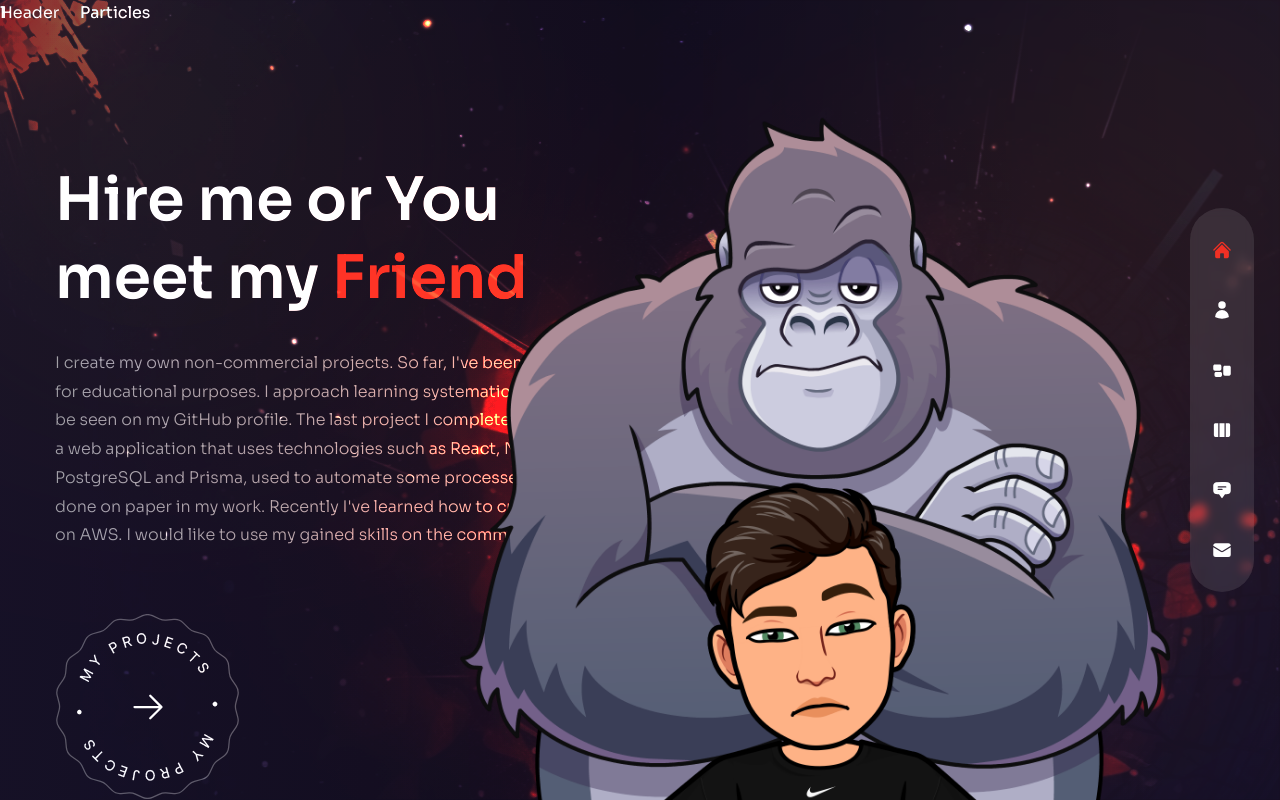
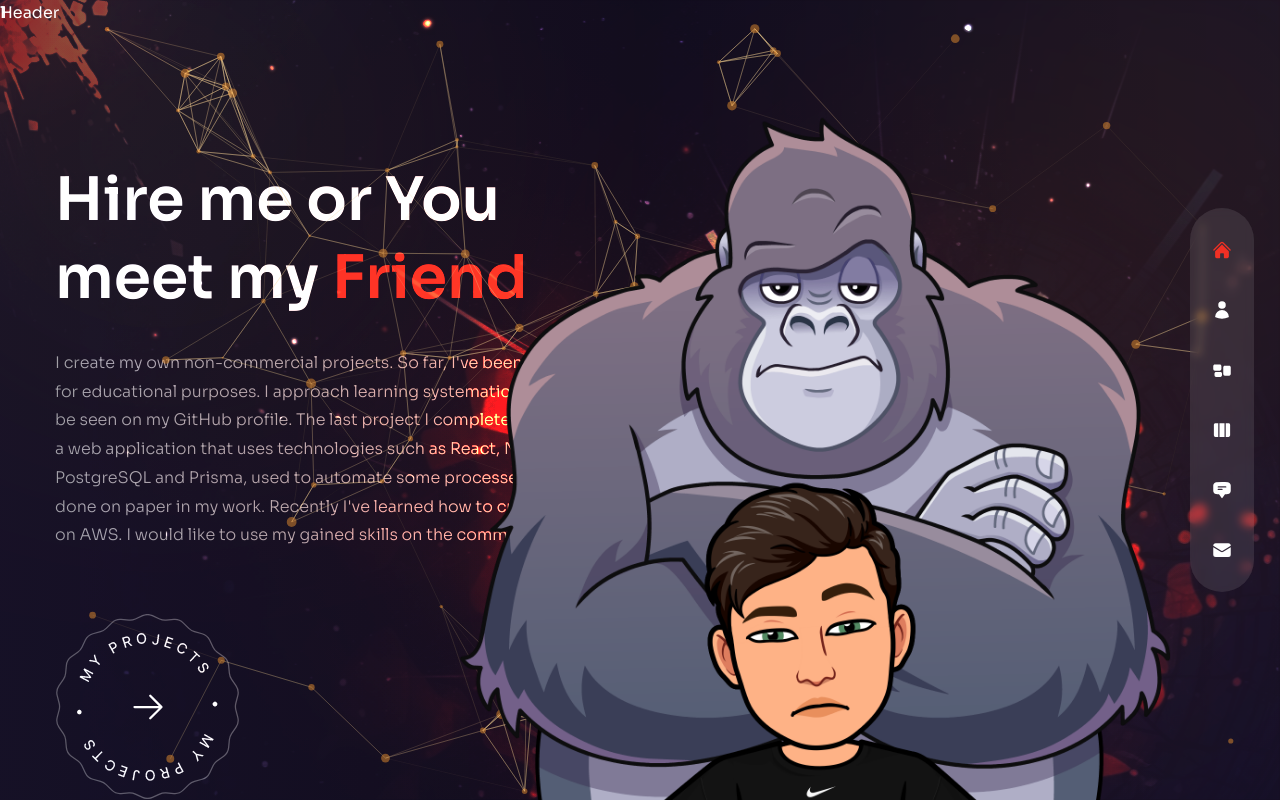
Before and after one commit to baranero/portfolio, a Next.js app: page / in a window 1280 px wide. Built offline with nearby package versions, Linux system fonts and the light colour scheme.

Commit message:
added particles background

```diff
--- a/components/ParticlesContainer.tsx
+++ b/components/ParticlesContainer.tsx
@@ -1,7 +1,94 @@
-import React from 'react'
+import { Particles } from "react-tsparticles";
+import { loadFull } from "tsparticles";
+import Reac, { useCallback } from "react";
 
 const ParticlesContainer = () => {
-  <div>Particles Container</div>;
+  const particlesInit = useCallback(async (engine: any) => {
+    await loadFull(engine);
+  }, []);
+
+  const partclesLoaded = useCallback(async () => {}, []);
+
+  return (
+    <Particles
+    className=" w-full h-full absolute translate-z-0"
+      id="tsparticles"
+      init={particlesInit}
+      loaded={partclesLoaded}
+      options={{
+        fullScreen: { enable: false },
+        background: {
+          color: {
+            value: "",
+          },
+        },
+        fps_limit: 120,
+        interactivity: {
+          events: {
+            onClick: {
+              enable: false,
+              mode: "push",
+            },
+            onHover: {
+              enable: true,
+              mode: 'repulse'
+            },
+            resize: true,
+          },
+          modes: {
+            push: {
+              quanity: 90
+            },
+            repulse: {
+              distance: 200,
+              duration: 0.4
+            }
+          }
+        },
+        particles: {
+          color: {
+            value: '#e68e2e'
+          },
+          links: {
+            color: '#f5d393',
+            distance: 150,
+            enable: true,
+            opacity: 0.5,
+            width: 1
+          },
+          collisions: {
+            enable: true,
+          },
+          move: {
+            direction: 'none',
+            enable: true,
+            outModes: {
+              default: 'bounce'
+            },
+            random: false,
+            speed: 1,
+            straight: false
+          },
+          number: {
+            density: {
+              enable: true,
+              area: 800
+            },
+            value: 80
+          },
+          opacity: {
+            value: 0.5,
+          },
+          shape: {
+            type: 'circle'
+          },
+          size: {
+            value: {min: 1, max: 5}}
+        },
+        detectRetina: true,
+      }}
+    />
+  );
 };
 
 export default ParticlesContainer;
--- a/pages/index.tsx
+++ b/pages/index.tsx
@@ -56,7 +56,7 @@
       </div>
       <div className="w-[1200px] h-full absolute right-0 bottom-0">
         <div className="bg-none xl:bg-explosion xl:bg-cover xl:bg-right xl:bg-no-repeat w-full h-full absolute mix-blend-color-dodge translate-z-0"></div>
-        <div>Particles</div>
+        <ParticleContainer/>
         <motion.div
           variants={fadeIn("up", 0.5)}
           initial="hidden"
```
